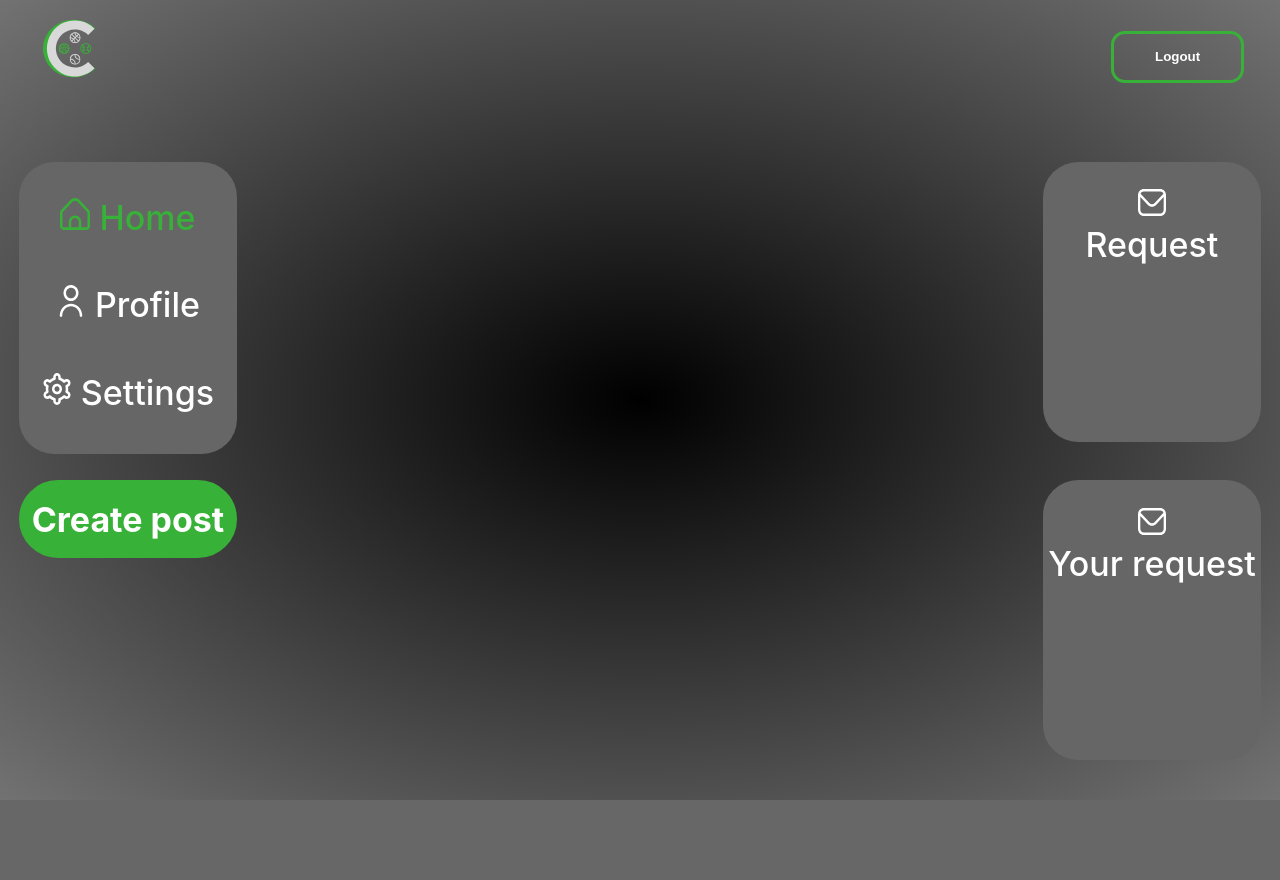
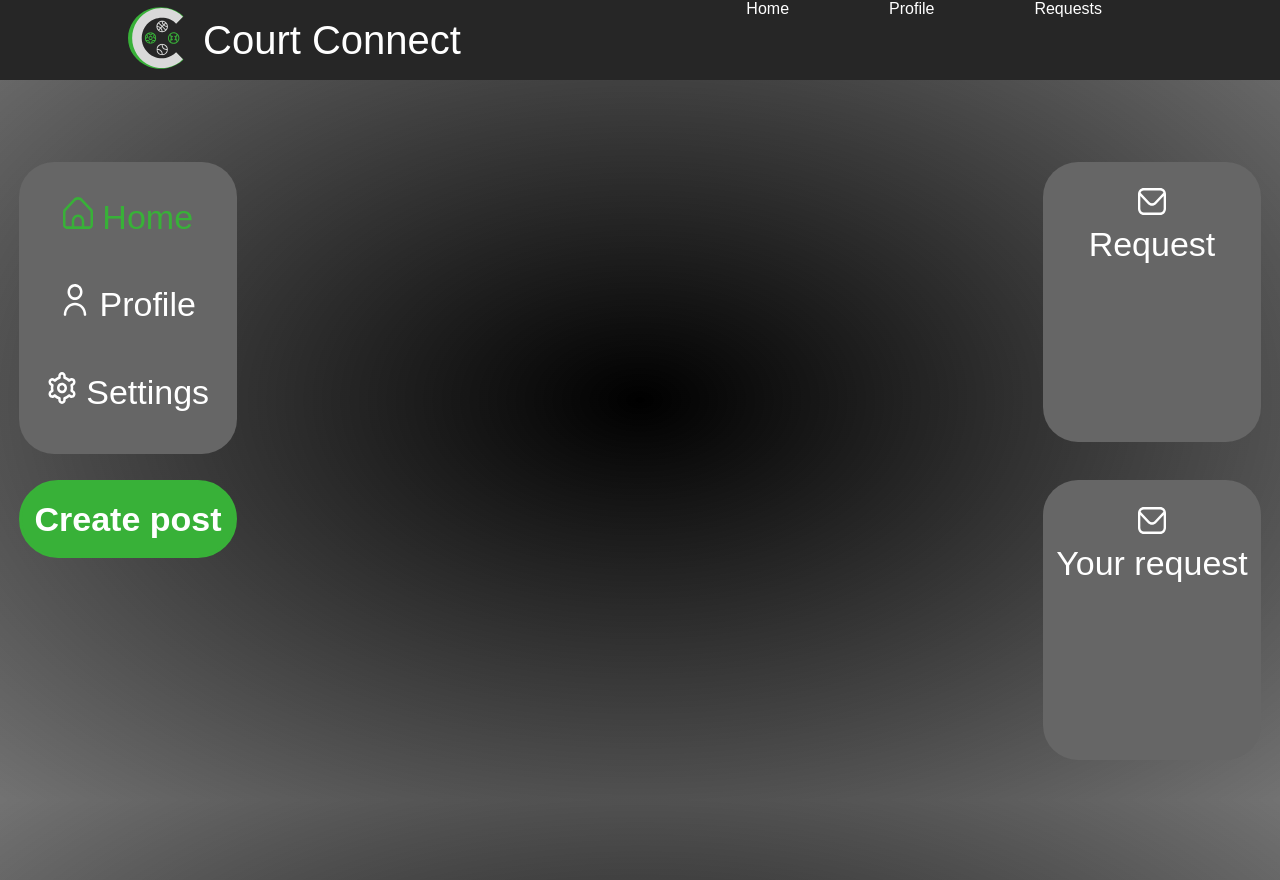
Before and after one commit to Sebastiano0/courtConnect, a PHP site: page /pages/home.php in a window 1280 px wide. Before the commit the page ends 800 px from the top, so only its background shows below. Run offline with PHP 8.4, Linux system fonts and the light colour scheme; the visitor is signed in with stand-in values (Sample User, id 1); data that the repository does not hold is empty; some libraries are stand-ins or nearby versions.

Commit message:
Load events request, toast message, navbar

```diff
--- /dev/null
+++ b/api/load_level_by_id.php
@@ -0,0 +1,5 @@
+<?php
+require_once(__DIR__ . "/../model/level.php");
+$level = Level::getLevelById($_GET["id"]);
+echo json_encode($level);
+?>
--- /dev/null
+++ b/api/load_user_by_id.php
@@ -0,0 +1,5 @@
+<?php
+require_once(__DIR__ . "/../model/user.php");
+$user = User::getUserById($_GET["id"]);
+echo json_encode($user);
+?>
--- a/model/event.php
+++ b/model/event.php
@@ -37,7 +37,7 @@ class Event
     {
         $conn = dbConnect();
 
-        $result = $conn->query("SELECT * FROM events WHERE creator_id != $id");
+        $result = $conn->query("SELECT * FROM events WHERE creator_id != $id AND date >= CURDATE() ");
         $res = array();
 
         while ($row = $result->fetch_assoc()) {
--- a/pages/home.php
+++ b/pages/home.php
@@ -20,8 +20,32 @@ if (!array_key_exists("email", $_SESSION)) {
 </head>
 
 <body onload="initMap()">
-    <img class="logo" src="../assets/images/logo.svg" alt="logo">
-    <button class="button" id="logout-button" onclick="logoutUser()">Logout</button>
+
+    <section class="navigation">
+        <div class="nav-container">
+            <div class="brand">
+                <img class="logo" src="../assets/images/logo.svg" alt="logo">
+
+            </div>
+            <div class="brand">
+                <a>Court Connect</a>
+            </div>
+            <nav>
+                <div class="nav-mobile"><a id="nav-toggle" href="#!"><span></span></a></div>
+                <ul class="nav-list">
+                    <li>
+                        <div href="#!">Home</div>
+                    </li>
+                    <li>
+                        <div href="#!">Profile</div>
+                    </li>
+                    <li>
+                        <div href="#!">Requests</div>
+                    </li>
+                </ul>
+            </nav>
+        </div>
+    </section>
     <?php
     echo '<div id="event"></div>';
     //load events as marker to the map
@@ -48,8 +72,8 @@ if (!array_key_exists("email", $_SESSION)) {
             "<p>(" . $activity->name . ", age " .  $event->min_age . "-" . $event->max_age . " " . $event->date . " " . $event->hour . " " . $event->lat . " " . $event->lat . " " . $lvl->name . ")</p>" .
 
 
-            "<button id='acceptbutton' onclick='handleRequest(" . $id . "," . $_SESSION["userID"] . ", 1)'>Accept</button>" .
-            "<button id='refusebutton' onclick='handleRequest(" . $id . "," . $_SESSION["userID"] . ", 3)'>Refuse</button>" .
+            "<button id='acceptbutton' onclick='handleRequest(" . $id . ", 1)'>Accept</button>" .
+            "<button id='refusebutton' onclick='handleRequest(" . $id . ", 3)'>Refuse</button>" .
             "</div></div>";
     }
     echo $ris;
@@ -223,7 +247,9 @@ if (!array_key_exists("email", $_SESSION)) {
         }
         echo $loadUserPreferences;
         ?>
+        <button class="button" id="logout-button" onclick="logoutUser()">Logout</button>
     </div>
+
 
 
 </body>
@@ -285,8 +311,39 @@ if (!array_key_exists("email", $_SESSION)) {
     document.body.appendChild(r_container);
     document.body.appendChild(y_r_container);
 </script>
-<script>(g=>{var h,a,k,p="The Google Maps JavaScript API",c="google",l="importLibrary",q="__ib__",m=document,b=window;b=b[c]||(b[c]={});var d=b.maps||(b.maps={}),r=new Set,e=new URLSearchParams,u=()=>h||(h=new Promise(async(f,n)=>{await (a=m.createElement("script"));e.set("libraries",[...r]+"");for(k in g)e.set(k.replace(/[A-Z]/g,t=>"_"+t[0].toLowerCase()),g[k]);e.set("callback",c+".maps."+q);a.src=`https://maps.${c}apis.com/maps/api/js?`+e;d[q]=f;a.onerror=()=>h=n(Error(p+" could not load."));a.nonce=m.querySelector("script[nonce]")?.nonce||"";m.head.append(a)}));d[l]?console.warn(p+" only loads once. Ignoring:",g):d[l]=(f,...n)=>r.add(f)&&u().then(()=>d[l](f,...n))})
-        ({key: "AIzaSyCEIyEKkspLepmlsDKS_q5xlA7tPVnoY6U", v: "weekly"});</script>
+<script>
+    (g => {
+        var h, a, k, p = "The Google Maps JavaScript API",
+            c = "google",
+            l = "importLibrary",
+            q = "__ib__",
+            m = document,
+            b = window;
+        b = b[c] || (b[c] = {});
+        var d = b.maps || (b.maps = {}),
+            r = new Set,
+            e = new URLSearchParams,
+            u = () => h || (h = new Promise(async (f, n) => {
+                await (a = m.createElement("script"));
+                e.set("libraries", [...r] + "");
+                for (k in g) e.set(k.replace(/[A-Z]/g, t => "_" + t[0].toLowerCase()), g[k]);
+                e.set("callback", c + ".maps." + q);
+                a.src = `https://maps.${c}apis.com/maps/api/js?` + e;
+                d[q] = f;
+                a.onerror = () => h = n(Error(p + " could not load."));
+                a.nonce = m.querySelector("script[nonce]")?.nonce || "";
+                m.head.append(a)
+            }));
+        d[l] ? console.warn(p + " only loads once. Ignoring:", g) : d[l] = (f, ...n) => r.add(f) && u().then(() => d[l](f, ...n))
+    })
+    ({
+        key: "AIzaSyCEIyEKkspLepmlsDKS_q5xlA7tPVnoY6U",
+        v: "weekly"
+    });
+</script>
+<script type="text/javascript">
+    var userID = "<?= $_SESSION["userID"] ?>";
+</script>
+<script type="text/javascript" src="../js/home.js"></script>
 
-<script type="text/javascript" src="../js/home.js"></script>
 </html>
--- a/styles/home.css
+++ b/styles/home.css
@@ -20,14 +20,6 @@ body {
 	height: 100%;
   }
 
-
-.logo {
-	position: absolute;
-	width: 61.22px;
-	height: 61.43px;
-	left: 43.25px;
-	top: 17.78px;
-}
 
 /* .post {
 	position: absolute;
@@ -71,7 +63,7 @@ body {
 	top: 20.21%;
 	background: #666666;
 	border-radius: 35px;
-	font-family: 'Inter', sans-serif;
+	font-family: 'Raleway', sans-serif;
 	font-weight: 500;
 	font-size: 34px;
 	line-height: 41px;
@@ -92,7 +84,7 @@ body {
 	top: 60%;
 	background-color: #38B138;
 	border-radius: 61px;
-	font-family: 'Inter', sans-serif;
+	font-family: 'Raleway', sans-serif;
 	font-size: 34px;
 	line-height: 41px;
 	align-items: center;
@@ -117,7 +109,7 @@ body {
 
 	background: #666666;
 	border-radius: 35px;
-	font-family: 'Inter', sans-serif;
+	font-family: 'Raleway', sans-serif;
 	font-weight: 500;
 	font-size: 34px;
 	line-height: 41px;
@@ -133,7 +125,7 @@ body {
 	padding: 40px;
 	box-sizing: border-box;
 	font-size: 33px;
-	font-family: 'Inter', sans-serif;
+	font-family: 'Raleway', sans-serif;
 
 }
 
@@ -225,7 +217,7 @@ a {
 .request-view {
 	color: white;
 	font-size: 33px;
-	font-family: 'Inter', sans-serif;
+	font-family: 'Raleway', sans-serif;
 	text-align: center;
 }
 
@@ -243,7 +235,7 @@ a {
 	left: 60%;
 	background-color: #38B138;
 	border-radius: 61px;
-	font-family: 'Inter', sans-serif;
+	font-family: 'Raleway', sans-serif;
 	font-size: 33px;
 	line-height: 41px;
 	align-items: center;
@@ -260,7 +252,7 @@ a {
 	left: 80%;
 	background-color: #38B138;
 	border-radius: 61px;
-	font-family: 'Inter', sans-serif;
+	font-family: 'Raleway', sans-serif;
 	font-size: 33px;
 	line-height: 41px;
 	align-items: center;
@@ -318,7 +310,7 @@ a.pages:first-child {
 
 .name-your.request {
 	font-size: 13px;
-	font-family: 'Inter', sans-serif;
+	font-family: 'Raleway', sans-serif;
 	text-align: center;
 }
 
@@ -331,7 +323,7 @@ a.pages:first-child {
 
 	background: #666666;
 	border-radius: 35px;
-	font-family: 'Inter', sans-serif;
+	font-family: 'Raleway', sans-serif;
 	font-weight: 500;
 	font-size: 34px;
 	line-height: 41px;
@@ -345,7 +337,7 @@ a.pages:first-child {
 		padding: 40px;
 		box-sizing: border-box;
 		font-size: 33px;
-		font-family: 'Inter', sans-serif;
+		font-family: 'Raleway', sans-serif;
 }
 
 .request-creator{
@@ -392,3 +384,201 @@ a.pages:first-child {
 	left: 20%;
 	overflow-y: scroll;
 }
+/*NAVIGATION BAR*/
+.navigation {
+  height: 10%;
+  background: #262626;
+  position: relative;
+}
+
+.brand {
+  margin: 0;
+  position: absolute;
+  top: 50%;
+  -ms-transform: translateY(-50%);
+  transform: translateY(-50%);
+
+}
+.brand a,
+.brand a:visited {
+	margin-left: 75px;
+  color: #ffffff;
+  text-decoration: none;
+  font-family: 'Raleway', sans-serif;
+  font-size: 40px;
+}
+
+.logo {
+	width: 65px;
+	height: 65px;
+}
+
+.nav-container {
+  max-width: 80%;
+  margin: 0 auto;
+}
+
+nav {
+  float: right;
+}
+nav ul {
+  list-style: none;
+  margin: 0;
+  padding: 0;
+}
+nav ul li {
+  float: left;
+  position: relative;
+}
+nav ul li div,
+nav ul li div:visited {
+  display: block;
+  padding: 0 50px;
+  background: #262626;
+  color: #ffffff;
+  text-decoration: none;
+  font-family: 'Raleway', sans-serif;
+}
+nav ul li div:hover,
+nav ul li div:visited:hover {
+  background: #76b852;
+  color: #ffffff;
+}
+nav ul li ul li {
+  min-width: 190px;
+}
+nav ul li ul li a {
+  padding: 15px;
+  line-height: 20px;
+}
+
+.nav-dropdown {
+  position: absolute;
+  display: none;
+  z-index: 1;
+  box-shadow: 0 3px 12px rgba(0, 0, 0, 0.15);
+}
+
+/* Mobile navigation */
+.nav-mobile {
+  display: none;
+  position: absolute;
+  top: 0;
+  right: 0;
+  background: #262626;
+  height: 70px;
+  width: 70px;
+}
+
+@media only screen and (max-width: 798px) {
+  .nav-mobile {
+    display: block;
+  }
+
+  nav {
+    width: 100%;
+    padding: 70px 0 15px;
+  }
+  nav ul {
+    display: none;
+  }
+  nav ul li {
+    float: none;
+  }
+  nav ul li div {
+    padding: 15px;
+    line-height: 20px;
+  }
+  nav ul li ul li div {
+    padding-left: 30px;
+  }
+
+  .nav-dropdown {
+    position: static;
+  }
+}
+@media screen and (min-width: 799px) {
+  .nav-list {
+    display: block !important;
+  }
+}
+#nav-toggle {
+  position: absolute;
+  left: 18px;
+  top: 22px;
+  cursor: pointer;
+  padding: 10px 35px 16px 0px;
+}
+#nav-toggle span,
+#nav-toggle span:before,
+#nav-toggle span:after {
+  cursor: pointer;
+  border-radius: 1px;
+  height: 5px;
+  width: 35px;
+  background: #ffffff;
+  position: absolute;
+  display: block;
+  content: "";
+  transition: all 300ms ease-in-out;
+}
+#nav-toggle span:before {
+  top: -10px;
+}
+#nav-toggle span:after {
+  bottom: -10px;
+}
+#nav-toggle.active span {
+  background-color: transparent;
+}
+#nav-toggle.active span:before, #nav-toggle.active span:after {
+  top: 0;
+}
+#nav-toggle.active span:before {
+  transform: rotate(45deg);
+}
+#nav-toggle.active span:after {
+  transform: rotate(-45deg);
+}
+
+#snackbar {
+	visibility: hidden;
+	min-width: 250px;
+	margin-left: -125px;
+	background-color: #333;
+	color: #fff;
+	text-align: center;
+	border-radius: 2px;
+	padding: 16px;
+	position: fixed;
+	z-index: 1;
+	left: 50%;
+	bottom: 30px;
+	font-size: 17px;
+  }
+
+  #snackbar.show {
+	visibility: visible;
+	-webkit-animation: fadein 0.5s, fadeout 0.5s 2.5s;
+	animation: fadein 0.5s, fadeout 0.5s 2.5s;
+  }
+
+  @-webkit-keyframes fadein {
+	from {bottom: 0; opacity: 0;}
+	to {bottom: 30px; opacity: 1;}
+  }
+
+  @keyframes fadein {
+	from {bottom: 0; opacity: 0;}
+	to {bottom: 30px; opacity: 1;}
+  }
+
+  @-webkit-keyframes fadeout {
+	from {bottom: 30px; opacity: 1;}
+	to {bottom: 0; opacity: 0;}
+  }
+
+  @keyframes fadeout {
+	from {bottom: 30px; opacity: 1;}
+	to {bottom: 0; opacity: 0;}
+  }
```
Also changed, not shown: api/load_events.php (+1 -7 lines), js/home.js (+62 -25 lines).
